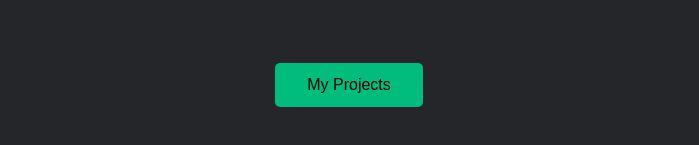
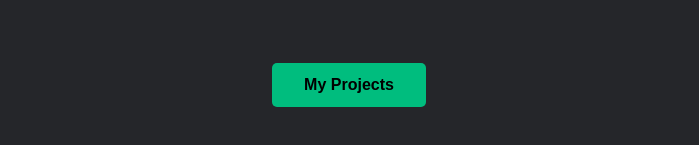
Before and after one commit to pedrohenrique11/portifolio, a Vue app: page / in a window 1280 px wide. Shown: the part 1141-1286 px from the top of the page, without its empty margins (291-990 px from the left). Built offline with nearby package versions, Linux system fonts and the light colour scheme.

Commit message:
feat: new button style

```diff
--- a/src/components/TheButtons.vue
+++ b/src/components/TheButtons.vue
@@ -20,7 +20,9 @@ export default {
         border: none;
         border-radius: 5px;
         font-size: 1rem;
+        font-weight: 600;
         cursor: pointer;
+        color: #000;
     }
     button:hover {
         background-color: rgb(23, 148, 106);
```
